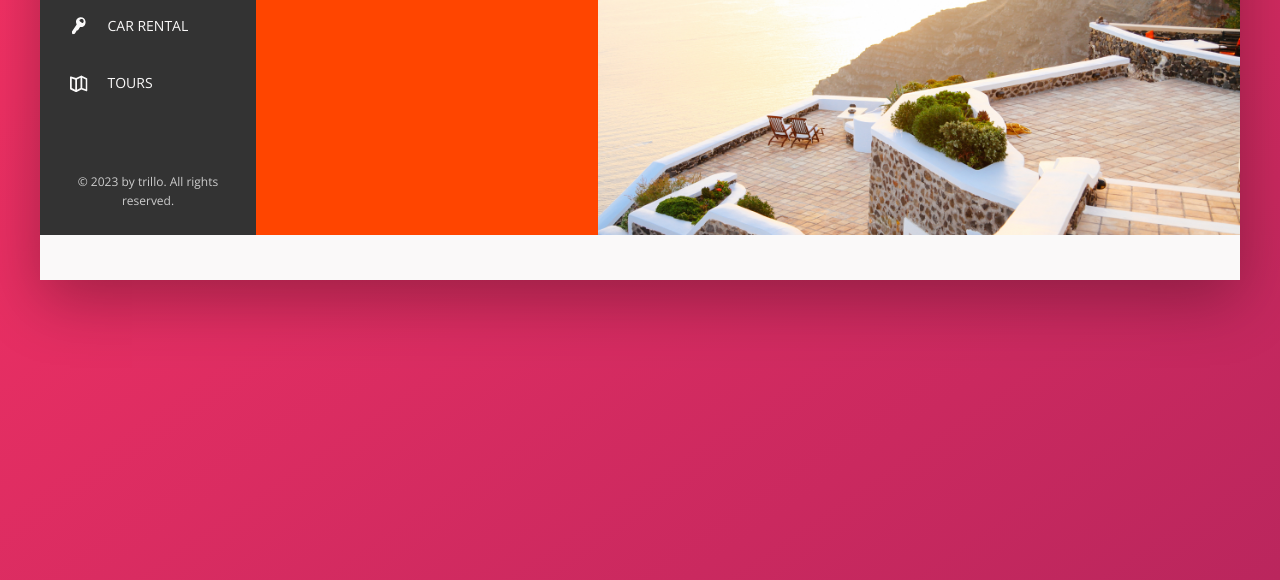
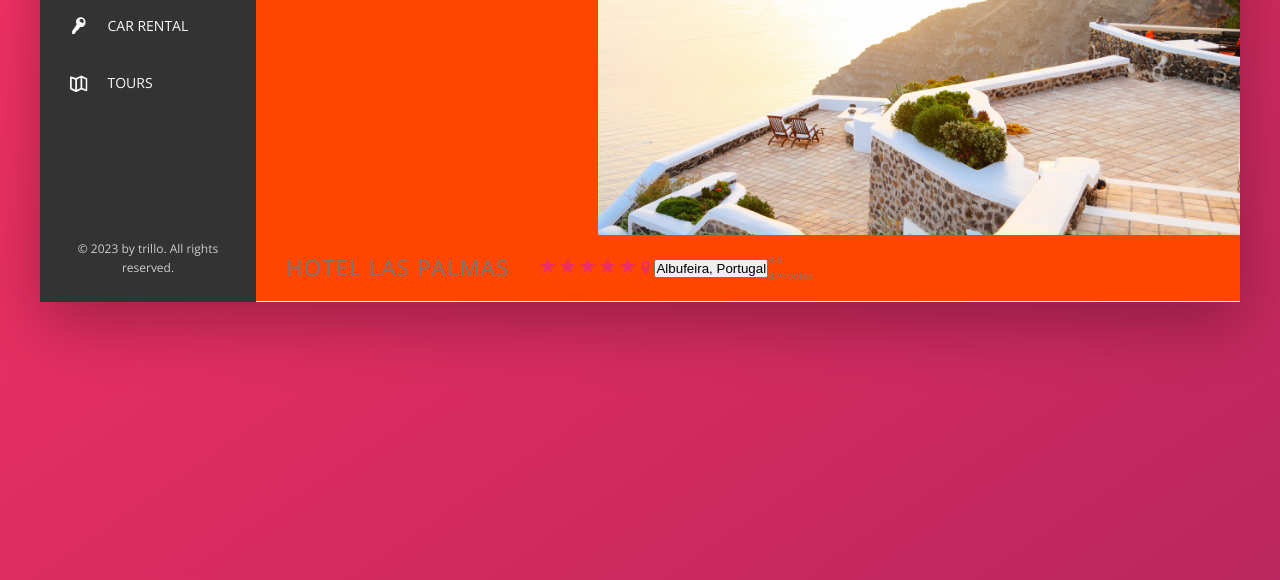
Before and after one commit to Aman07a/Advanced_CSS_and_Sass, a website: page Trillo/index.html in a window 1280 px wide. Shown: the part 300-880 px from the top of the page. Drawn offline with nearby package versions, Linux system fonts and the light colour scheme.

Commit message:
Building the Hotel Overview - Part 1B

```diff
--- a/Trillo/index.html
+++ b/Trillo/index.html
@@ -34,19 +34,19 @@
         <nav class="user-nav">
           <div class="user-nav__icon-box">
             <svg class="user-nav__icon">
-              <use xlink:href="img/sprite.svg#icon-bookmark"></use>
+              <use xlink:href="./img/sprite.svg#icon-bookmark"></use>
             </svg>
             <span class="user-nav__notification">7</span>
           </div>
           <div class="user-nav__icon-box">
             <svg class="user-nav__icon">
-              <use xlink:href="img/sprite.svg#icon-chat"></use>
+              <use xlink:href="./img/sprite.svg#icon-chat"></use>
             </svg>
             <span class="user-nav__notification">13</span>
           </div>
           <div class="user-nav__user">
             <img
-              src="img/user.jpg"
+              src="./img/user.jpg"
               alt="User photo"
               class="user-nav__user-photo"
             />
@@ -61,7 +61,7 @@
             <li class="side-nav__item side-nav__item--active">
               <a href="#" class="side-nav__link">
                 <svg class="side-nav__icon">
-                  <use xlink:href="img/sprite.svg#icon-home"></use>
+                  <use xlink:href="./img/sprite.svg#icon-home"></use>
                 </svg>
                 <span>Hotel</span>
               </a>
@@ -69,7 +69,7 @@
             <li class="side-nav__item">
               <a href="#" class="side-nav__link">
                 <svg class="side-nav__icon">
-                  <use xlink:href="img/sprite.svg#icon-aircraft-take-off"></use>
+                  <use xlink:href="./img/sprite.svg#icon-aircraft-take-off"></use>
                 </svg>
                 <span>Flight</span>
               </a>
@@ -77,7 +77,7 @@
             <li class="side-nav__item">
               <a href="#" class="side-nav__link">
                 <svg class="side-nav__icon">
-                  <use xlink:href="img/sprite.svg#icon-key"></use>
+                  <use xlink:href="./img/sprite.svg#icon-key"></use>
                 </svg>
                 <span>Car rental</span>
               </a>
@@ -85,7 +85,7 @@
             <li class="side-nav__item">
               <a href="#" class="side-nav__link">
                 <svg class="side-nav__icon">
-                  <use xlink:href="img/sprite.svg#icon-map"></use>
+                  <use xlink:href="./img/sprite.svg#icon-map"></use>
                 </svg>
                 <span>Tours</span>
               </a>
@@ -99,25 +99,59 @@
           <div class="gallery">
             <figure class="gallery__item">
               <img
-                src="img/hotel-1.jpg"
+                src="./img/hotel-1.jpg"
                 alt="Photo of hotel 1"
                 class="gallery__photo"
               />
             </figure>
             <figure class="gallery__item">
               <img
-                src="img/hotel-2.jpg"
+                src="./img/hotel-2.jpg"
                 alt="Photo of hotel 2"
                 class="gallery__photo"
               />
             </figure>
             <figure class="gallery__item">
               <img
-                src="img/hotel-3.jpg"
+                src="./img/hotel-3.jpg"
                 alt="Photo of hotel 3"
                 class="gallery__photo"
               />
             </figure>
+          </div>
+
+          <div class="overview">
+            <h1 class="overview__heading">Hotel Las Palmas</h1>
+
+            <div class="overview__stars">
+              <svg class="overview__icon-star">
+                <use xlink:href="./img/sprite.svg#icon-star"></use>
+              </svg>
+              <svg class="overview__icon-star">
+                <use xlink:href="./img/sprite.svg#icon-star"></use>
+              </svg>
+              <svg class="overview__icon-star">
+                <use xlink:href="./img/sprite.svg#icon-star"></use>
+              </svg>
+              <svg class="overview__icon-star">
+                <use xlink:href="./img/sprite.svg#icon-star"></use>
+              </svg>
+              <svg class="overview__icon-star">
+                <use xlink:href="./img/sprite.svg#icon-star"></use>
+              </svg>
+            </div>
+
+            <div class="overview__location">
+              <svg class="overview__icon-location">
+                <use xlink:href="./img/sprite.svg#icon-location-pin"></use>
+              </svg>
+              <button class="btn-inline">Albufeira, Portugal</button>
+            </div>
+
+            <div class="overview__rating">
+              <div class="overview__rating-average">8.6</div>
+              <div class="overview__rating-count">429 votes</div>
+            </div>
           </div>
         </main>
       </div>
--- a/Trillo/sass/_components.scss
+++ b/Trillo/sass/_components.scss
@@ -209,4 +209,24 @@
     letter-spacing: 1px;
     padding: 1.5rem 3rem;
   }
+
+  &__stars {
+  }
+
+  &__icon-star,
+  &__icon-location {
+    width: 1.75rem;
+    height: 1.75rem;
+    fill: var(--color-primary);
+  }
+
+  &__location {
+    display: flex;
+  }
+
+  &__icon-location {
+  }
+
+  &__rating {
+  }
 }
```
Also changed, not shown: Trillo/css/style.css.
